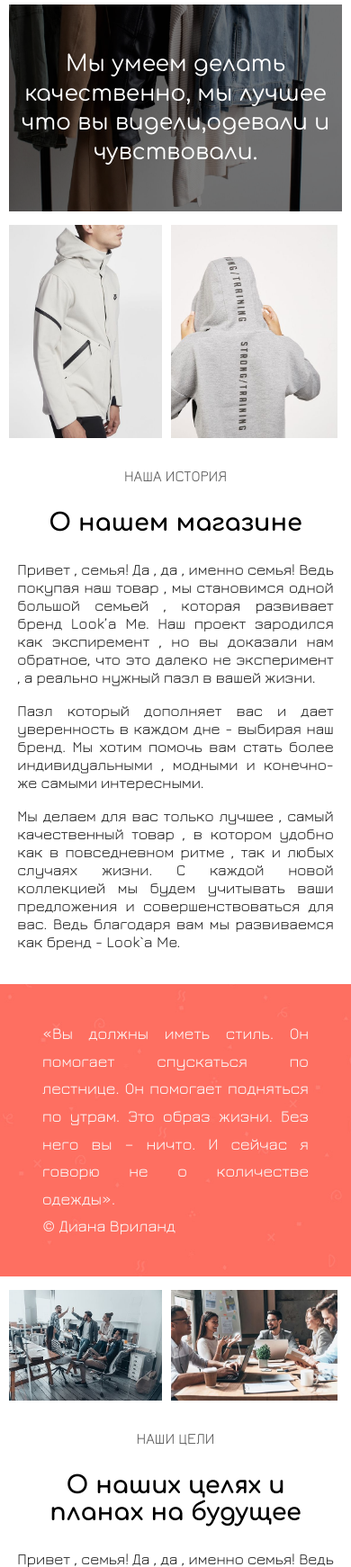
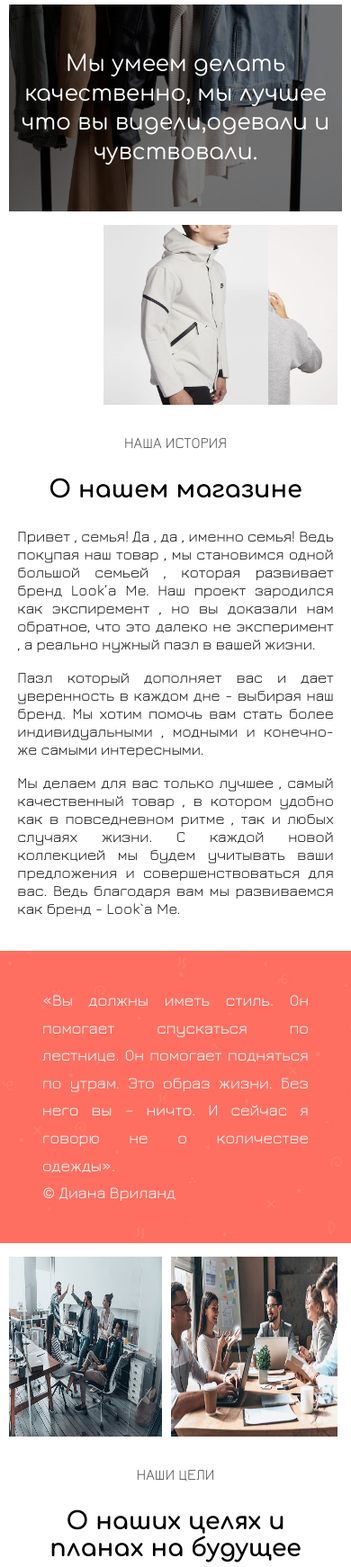
Before and after one commit to adammaks/adammaks.github.io, a PHP site: page /about.html in a window 390 px wide. Shown: the part 508-2250 px from the top of the page at 90% size. Run offline with PHP 8.4, Linux system fonts and the light colour scheme.

Commit message:
Update about.css

```diff
--- a/css/about.css
+++ b/css/about.css
@@ -138,19 +138,17 @@
 		display: flex;
 		flex-direction: row-reverse;
 	}
-	.img-about-one,.img-about-one2{
+	.img-about-one,.img-about-two{
 		margin: 5px;
-		width: 50%;
-		max-width: 500px;
-		height: auto;
+		max-width: 50%;
+		height: 200px;
 		position: relative;
 		top: 0px;
 	}
-	.img-about-two,.img-about-two2{
+	.img-about-one2,.img-about-two2{
 		margin: 5px;
-		width: 50%;
-		max-width: 500px;
-		height: auto;
+		max-width: 50%;
+		height: 200px;
 		position: relative;
 		top: 0px;
 		left: 0px;
```
